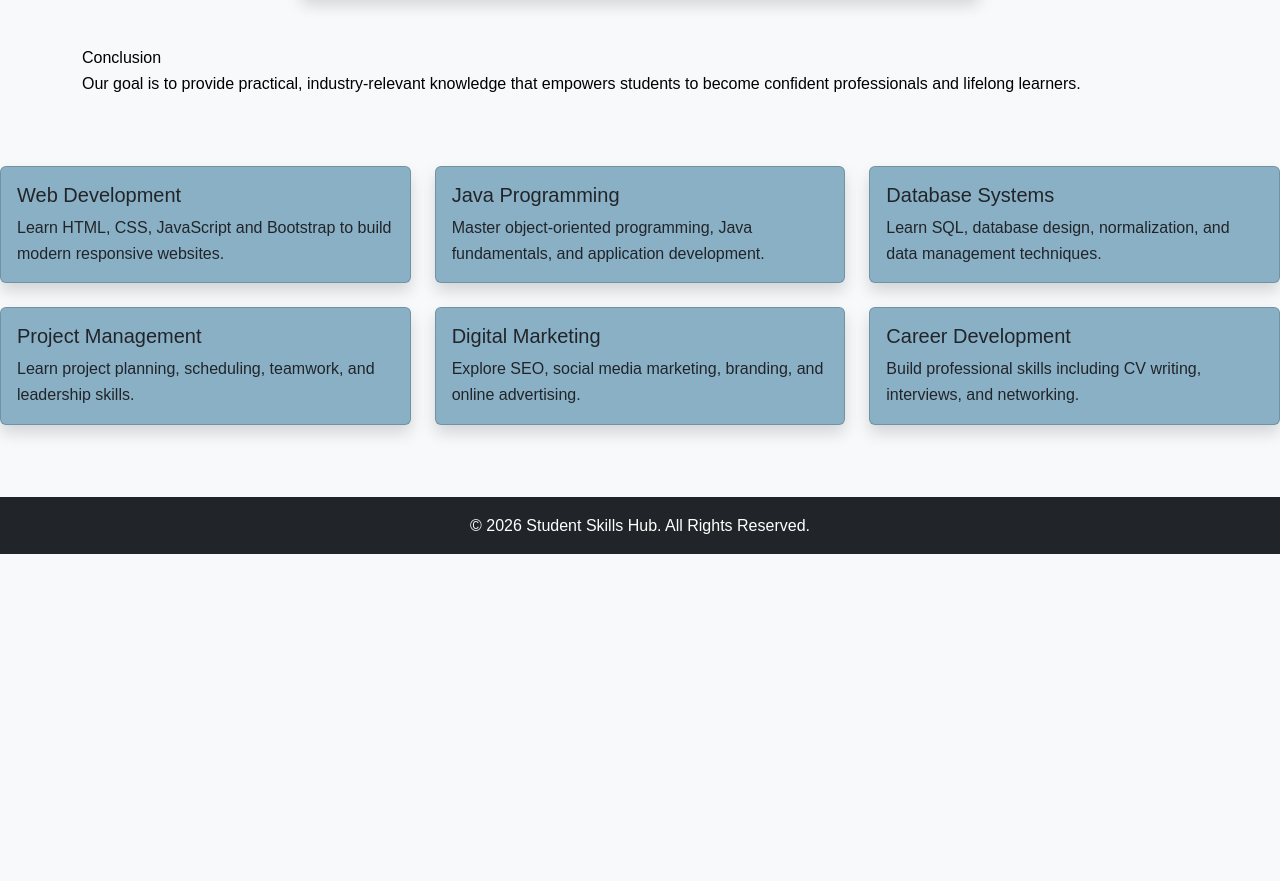
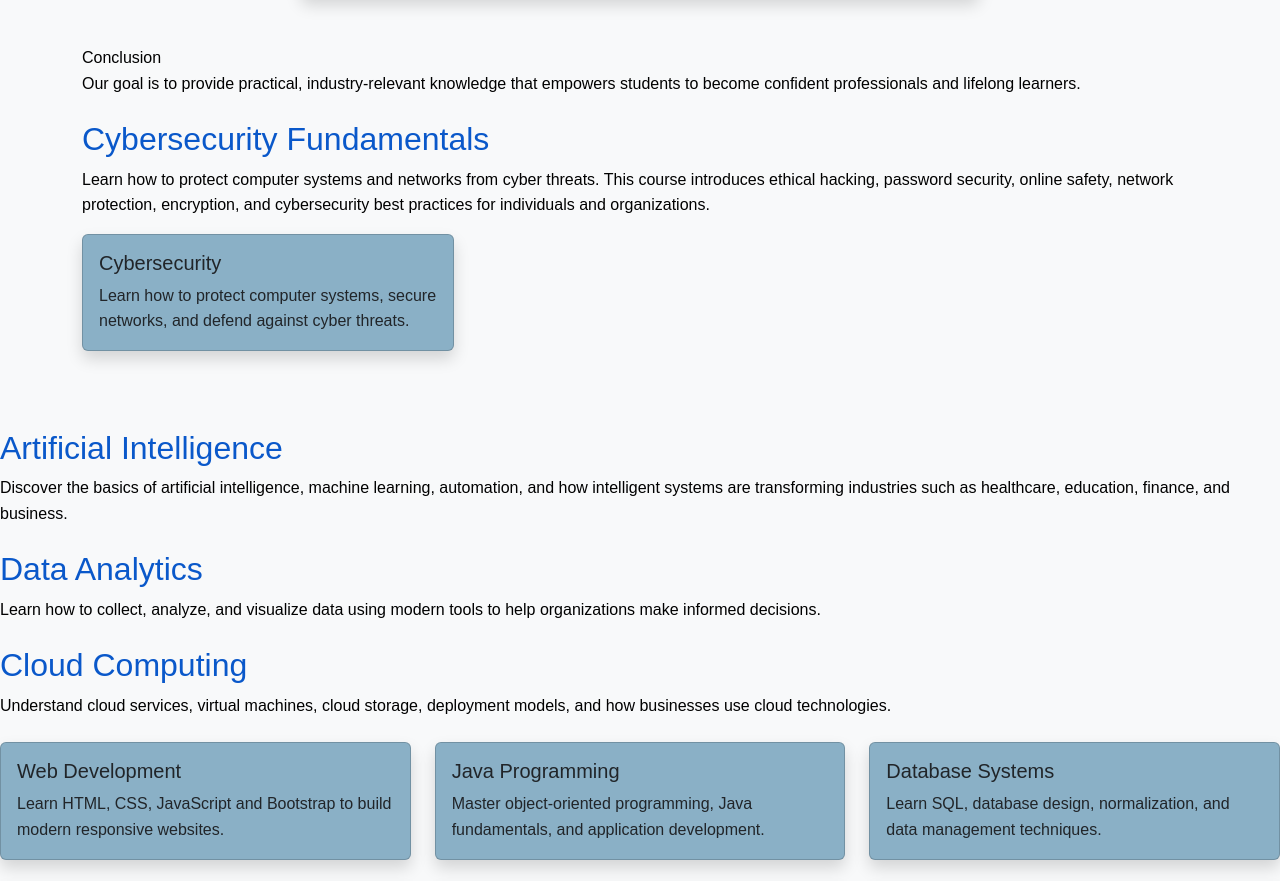
Before and after one commit to andriashikwe-gif/Student-skills-hub, a plain HTML site: page courses.html in a window 1280 px wide. Shown: the part 1746-2627 px from the top of the page. Before the commit the page ends 2300 px from the top, so only its background shows below. Drawn offline with nearby package versions, Linux system fonts and the light colour scheme.

Commit message:
New courses added

```diff
--- a/courses.html
+++ b/courses.html
@@ -114,7 +114,48 @@
     Our goal is to provide practical, industry-relevant knowledge that empowers students to become confident professionals and lifelong learners.
 </p>
 
+<h2 class="mt-4">Cybersecurity Fundamentals</h2>
+
+<p>
+Learn how to protect computer systems and networks from cyber threats.
+This course introduces ethical hacking, password security, online safety,
+network protection, encryption, and cybersecurity best practices for
+individuals and organizations.
+</p>
+
+<div class="col-md-4 mb-4">
+    <div class="card h-100 shadow">
+        <div class="card-body">
+            <h5 class="card-title">Cybersecurity</h5>
+            <p class="card-text">
+                Learn how to protect computer systems, secure networks, and defend against cyber threats.
+            </p>
+        </div>
+    </div>
 </div>
+
+</div>
+<h2 class="mt-4">Artificial Intelligence</h2>
+
+<p>
+Discover the basics of artificial intelligence, machine learning,
+automation, and how intelligent systems are transforming industries
+such as healthcare, education, finance, and business.
+</p>
+
+<h2 class="mt-4">Data Analytics</h2>
+
+<p>
+Learn how to collect, analyze, and visualize data using modern tools
+to help organizations make informed decisions.
+</p>
+
+<h2 class="mt-4">Cloud Computing</h2>
+
+<p>
+Understand cloud services, virtual machines, cloud storage,
+deployment models, and how businesses use cloud technologies.
+</p>
 
 
 
```
